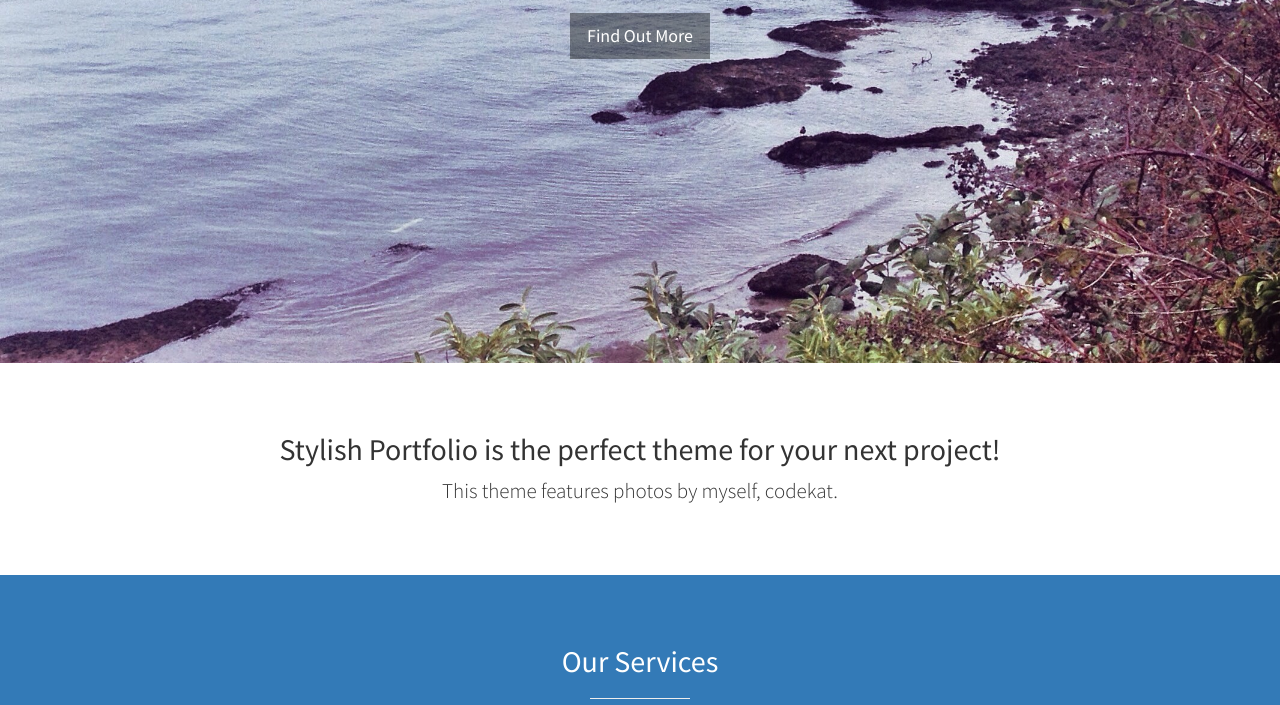
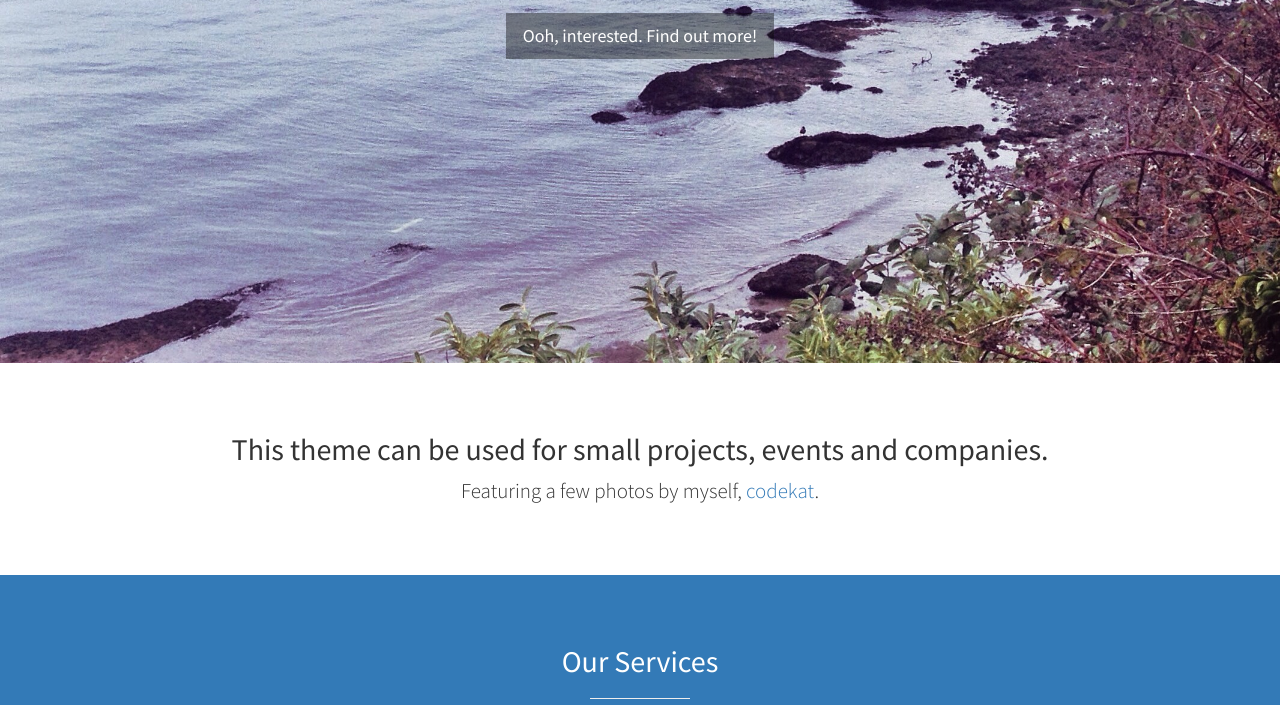
Before and after one commit to keyboardkat/bootstrap-tests, a plain HTML site: page index.html in a window 1280 px wide. Shown: the part 437-1142 px from the top of the page. Drawn offline with Linux system fonts and the light colour scheme.

Commit message:
Moar text editz

```diff
--- a/index.html
+++ b/index.html
@@ -61,10 +61,10 @@
     <!-- Header -->
     <header id="top" class="header">
         <div class="text-vertical-center">
-            <h1>This is a Bootstrap test!</h1>
-            <h3>Looking at what we can do with this template.</h3>
+            <h1>This is a Bootstrap small company test!</h1>
+            <h3>Revealing a bit about what we can do with this cool template.</h3>
             <br>
-            <a href="#about" class="btn btn-dark btn-lg">Find Out More</a>
+            <a href="#about" class="btn btn-dark btn-lg">Ooh, interested. Find out more!</a>
         </div>
     </header>
 
@@ -73,8 +73,8 @@
         <div class="container">
             <div class="row">
                 <div class="col-lg-12 text-center">
-                    <h2>Stylish Portfolio is the perfect theme for your next project!</h2>
-                    <p class="lead">This theme features photos by myself, codekat.</p>
+                    <h2>This theme can be used for small projects, events and companies.</h2>
+                    <p class="lead">Featuring a few photos by myself, <a href="http://twitter.com/codekat">codekat</a>.</p>
                 </div>
             </div>
             <!-- /.row -->
```
